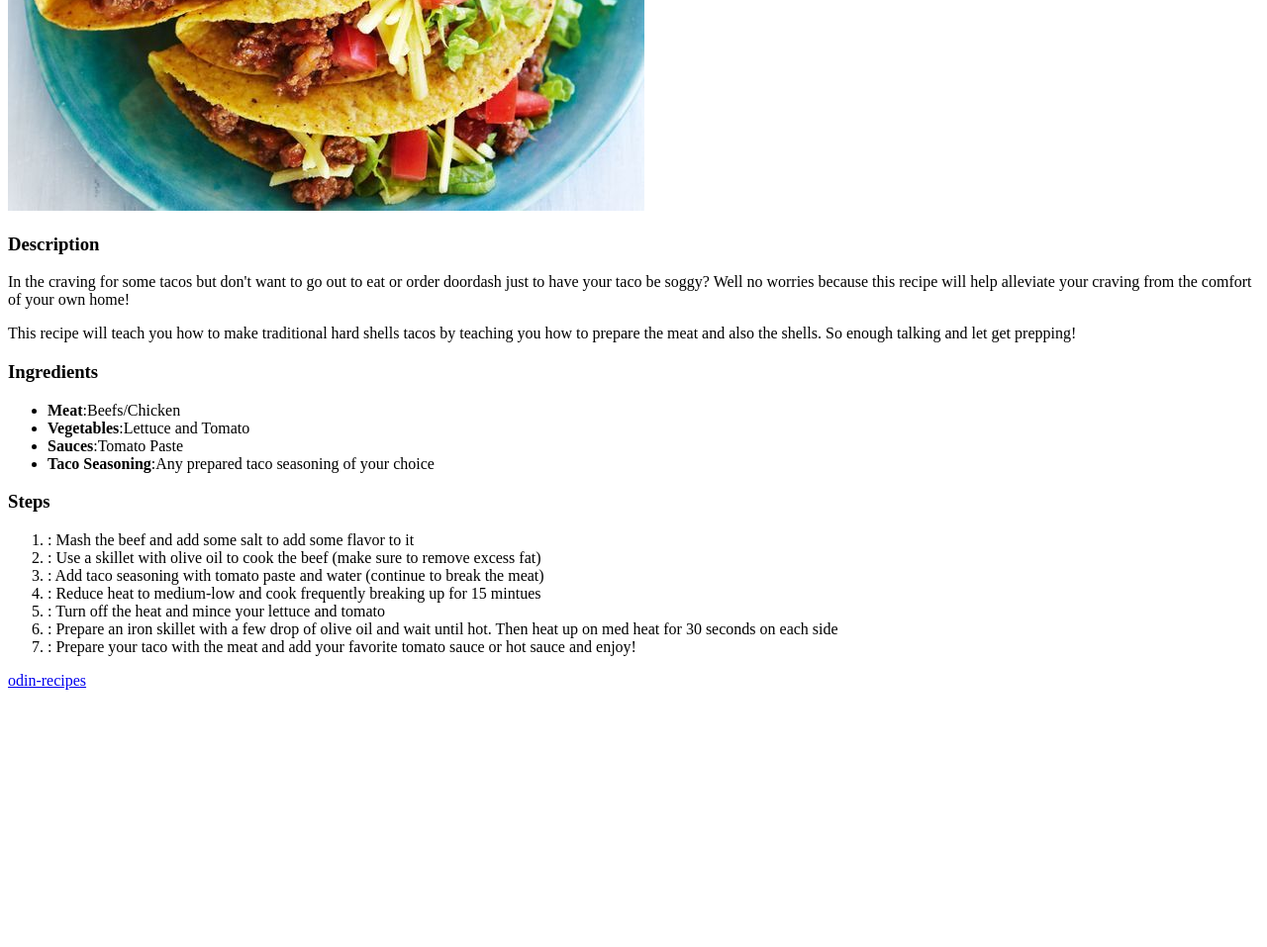
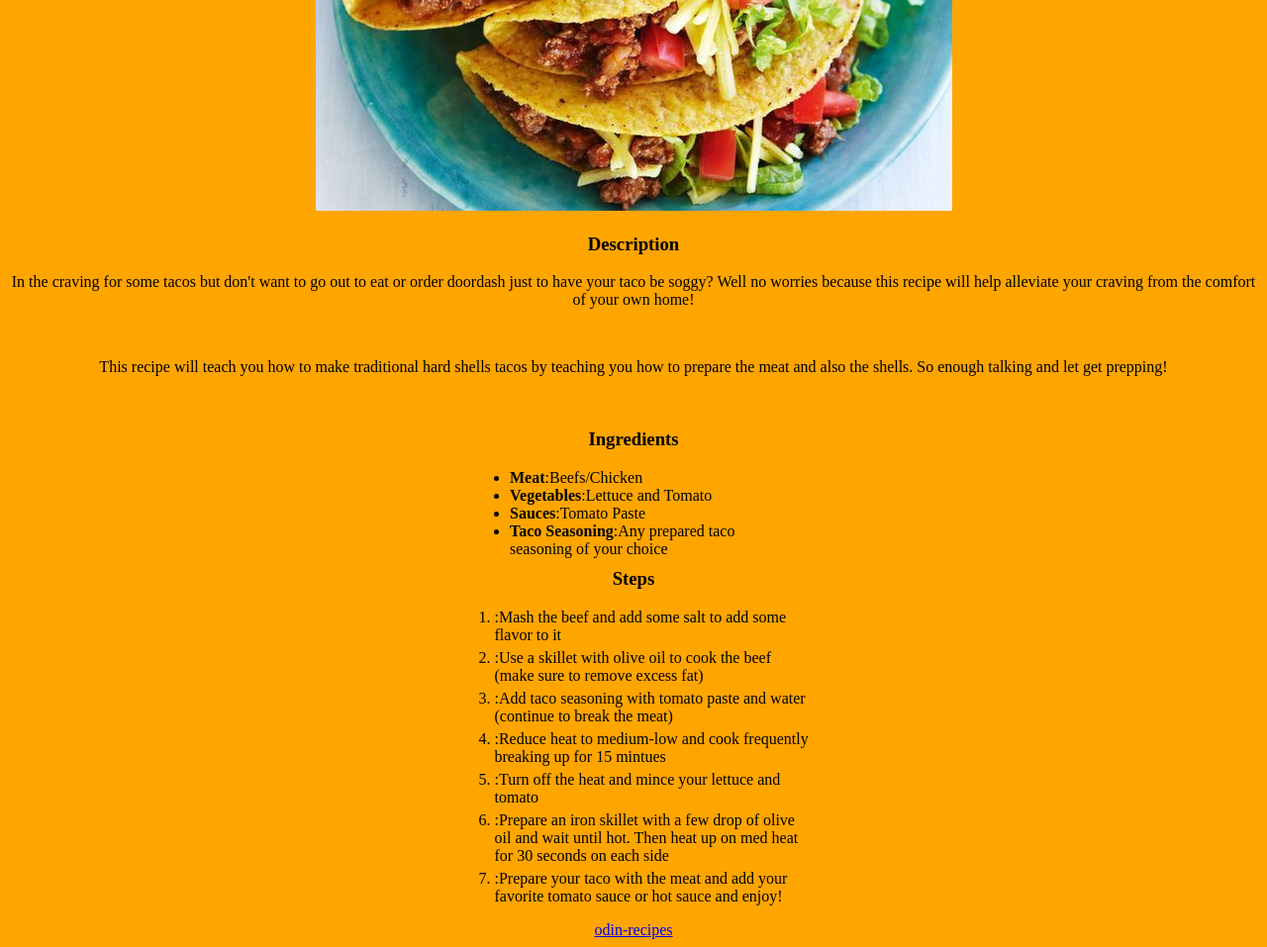
Before and after one commit to CodingGhost2/odin-recipes, a plain HTML site: page recipes/tacos.html in a window 1280 px wide. Shown: the part 295-1252 px from the top of the page at 99% size. Before the commit the page ends 1000 px from the top, so only its background shows below. Drawn offline with Linux system fonts and the light colour scheme.

Commit message:
build [website] style.css add background color add text color add alignment

```diff
--- /dev/null
+++ b/recipes/style.css
@@ -0,0 +1,5 @@
+.odin-recipes{
+    align-items:center;
+    align-self:center;
+    background-color:bisque;
+}
--- a/recipes/tacos.html
+++ b/recipes/tacos.html
@@ -1,17 +1,23 @@
 <!DOCTYPE html>
-<html lang="en">
+<html lang="en" class="orange">
     <head>
+        <link rel="stylesheet" href="../style.css">
         <meta charset="UTF-8">
         <title>Tacos Recipe</title>
     </head>
     <body>
-        <h1>Taco Recipe</h1>
+        <div>
+        <h1 class="main1">Taco Recipe</h1>
         <img src= "../images/tacos.jpeg">
+        <br>
         <h3><strong>Description</strong></h3>
             <p>In the craving for some tacos but don't want to go out to eat or order doordash just to have your taco be soggy?
                 Well no worries because this recipe will help alleviate your craving from the comfort of your own home!</p>
+            <br>
             <p>This recipe will teach you how to make traditional hard shells tacos by teaching you how to prepare
                 the meat and also the shells. So enough talking and let get prepping!</p>
+            <br>
+        <div class="ingreidents taco">
         <h3>Ingredients</h3>
             <ul>
                 <li><strong>Meat</strong>:Beefs/Chicken</li>
@@ -19,16 +25,23 @@
                 <li><strong>Sauces</strong>:Tomato Paste</li>
                 <li><strong>Taco Seasoning</strong>:Any prepared taco seasoning of your choice</li>
             </ul>
+            </div>
+        <br>
+        <div class="steps taco">
+        <br>
         <h3>Steps</h3>
             <ol>
-                <li>: Mash the beef and add some salt to add some flavor to it</li>
-                <li>: Use a skillet with olive oil to cook the beef (make sure to remove excess fat)</li>
-                <li>: Add taco seasoning with tomato paste and water (continue to break the meat)</li>
-                <li>: Reduce heat to medium-low and cook frequently breaking up for 15 mintues</li>
-                <li>: Turn off the heat and mince your lettuce and tomato</li>
-                <li>: Prepare an iron skillet with a few drop of olive oil and wait until hot. Then heat up on med heat for 30 seconds on each side</li>
-                <li>: Prepare your taco with the meat and add your favorite tomato sauce or hot sauce and enjoy!</li>
+                <li>:Mash the beef and add some salt to add some flavor to it</li>
+                <li>:Use a skillet with olive oil to cook the beef (make sure to remove excess fat)</li>
+                <li>:Add taco seasoning with tomato paste and water (continue to break the meat)</li>
+                <li>:Reduce heat to medium-low and cook frequently breaking up for 15 mintues</li>
+                <li>:Turn off the heat and mince your lettuce and tomato</li>
+                <li>:Prepare an iron skillet with a few drop of olive oil and wait until hot. Then heat up on med heat for 30 seconds on each side</li>
+                <li>:Prepare your taco with the meat and add your favorite tomato sauce or hot sauce and enjoy!</li>
             </ol>
-        <a href="../index.html" rel="noopener noreferrer">odin-recipes</a>
+            <a href="../index.html" rel="noopener noreferrer">odin-recipes</a>
+            </div>
+        </div>
+
     </body>
 </html>
--- /dev/null
+++ b/style.css
@@ -0,0 +1,70 @@
+div{
+    border-color:black;
+    border-radius:5%;
+    text-align:center;
+}
+
+
+ul{
+    width:250px;
+    height:30px;
+    margin-left:auto;
+    margin-right:auto;
+    padding:0%;
+    text-align:left;
+
+
+}
+
+.steps ol{
+    width:321px;
+    height:300px;
+    margin-left:auto;
+    margin-right:auto;
+    text-align:center;
+    padding-top:0%;
+
+}
+
+.steps li{
+    margin-left:auto;
+    margin-right:auto;
+    margin-bottom:5px;
+    text-align:left;
+    padding:0%;
+
+
+}
+
+html{
+    background-color:tan;
+}
+
+h1{
+    text-align:center;
+    color:bisque;
+}
+
+.orange{
+    background-color:orange;
+}
+
+
+.ingredients{
+    text-align:center;
+}
+
+a{
+    vertical-align:bottom;
+}
+
+.icecream{
+    background-color:azure;
+}
+.main1{
+    color:bisque;
+}
+.main3{
+    color:black;
+
+}
```
Also changed, not shown: index.html (+10 -7 lines), recipes/cream_cookie_icecream.html (+14 -4 lines), recipes/creme_bruee.html (+36 -1 lines).
